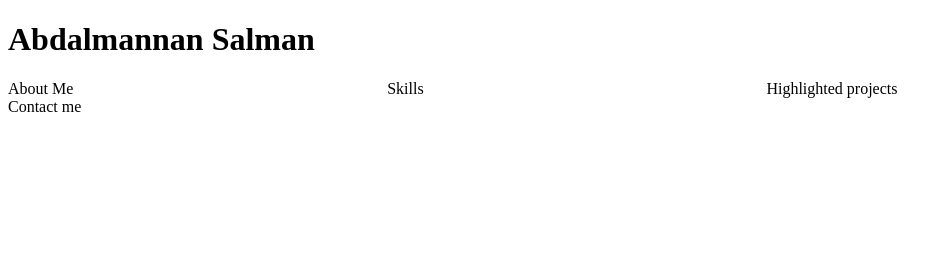
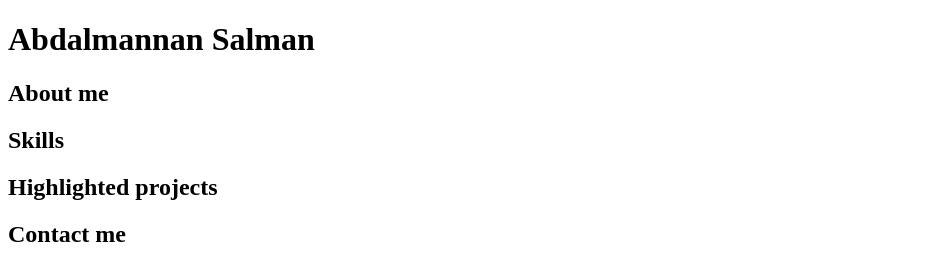
Before and after one commit to AJ541/AJ541.github.io, a plain HTML site: page index.html in a window 1280 px wide. Shown: the whole page, without its empty margins (0-952 px from the left). Drawn offline with Linux system fonts and the light colour scheme.

Commit message:
first3 commit

```diff
--- a/index.html
+++ b/index.html
@@ -5,11 +5,9 @@
 </head>
 <body>
 <h1>Abdalmannan Salman</h1>
-<div id="outerDiv" style="display:flex; flex-wrap:wrap">
-    <div id="about" style="width:30%">About Me</div>
-    <div id="skills" style="width:30%">Skills</div>
-    <div id="projects" style="width:30%">Highlighted projects</div>
-    <div id="Contact" style="width:30%">Contact me</div>
-    </div>
+    <div class="about"><h2>About me</h2></div>
+    <div class="skills"><h2>Skills</h2></div>
+    <div class="projects"><h2>Highlighted projects</h2></div>
+    <div class="contact"><h2>Contact me</h2></div>
 </body>
 </html>
```
